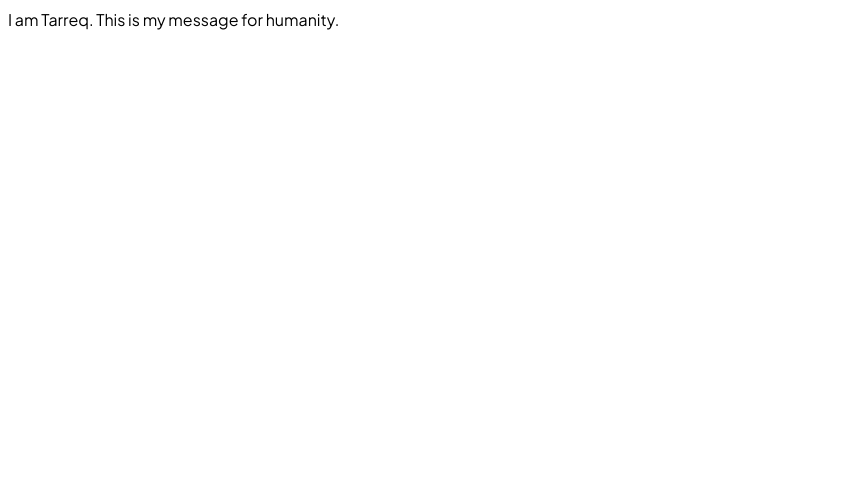
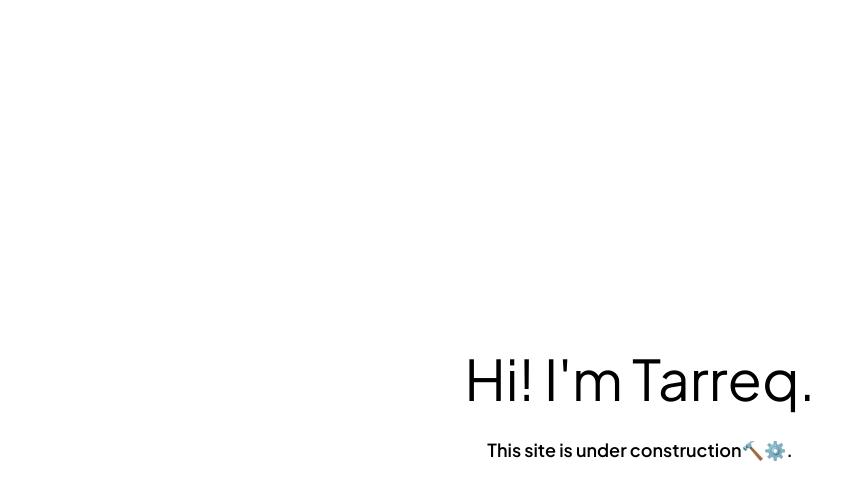
Before and after one commit to mrtrq/personal-web, a Next.js app: page / in a window 1280 px wide. Shown: the top 500 px of the page, without its empty margins (0-864 px from the left). Built offline with nearby package versions, Linux system fonts and the light colour scheme.

Commit message:
construction message

```diff
--- a/src/app/globals.css
+++ b/src/app/globals.css
@@ -1,27 +1,7 @@
 @tailwind base;
 @tailwind components;
 @tailwind utilities;
+body {
+  background-color: white;
 
-:root {
-  --foreground-rgb: 0, 0, 0;
-  --background-start-rgb: 214, 219, 220;
-  --background-end-rgb: 255, 255, 255;
 }
-
-@media (prefers-color-scheme: dark) {
-  :root {
-    --foreground-rgb: 255, 255, 255;
-    --background-start-rgb: 0, 0, 0;
-    --background-end-rgb: 0, 0, 0;
-  }
-}
-
-body {
-  color: rgb(var(--foreground-rgb));
-  background: linear-gradient(
-      to bottom,
-      transparent,
-      rgb(var(--background-end-rgb))
-    )
-    rgb(var(--background-start-rgb));
-}
--- a/src/app/layout.tsx
+++ b/src/app/layout.tsx
@@ -6,8 +6,8 @@ const inter = Inter({ subsets: ['latin'] })
 const jakarta = Plus_Jakarta_Sans({subsets: ['latin']})
 
 export const metadata: Metadata = {
-  title: 'Create Next App',
-  description: 'Generated by create next app',
+  title: 'Tarreq Maulana',
+  description: 'Under construction..',
 }
 
 export default function RootLayout({
--- a/src/app/page.tsx
+++ b/src/app/page.tsx
@@ -2,8 +2,13 @@ import Image from 'next/image'
 
 export default function Home() {
   return (
-    <main className='min-h-screen bg-white p-2'>
-      I am Tarreq. This is my message for humanity.
+    <main className='min-h-screen bg-white p-2 flex justify-center items-center'>
+
+      <div className='flex flex-col items-center gap-4'>
+        <h1 className='text-[3.5rem]'>Hi! I'm Tarreq.</h1>
+
+        <p className='font-semibold text-lg'>This site is under construction🔨⚙️.</p>
+      </div>
     </main>
   )
 }
```
